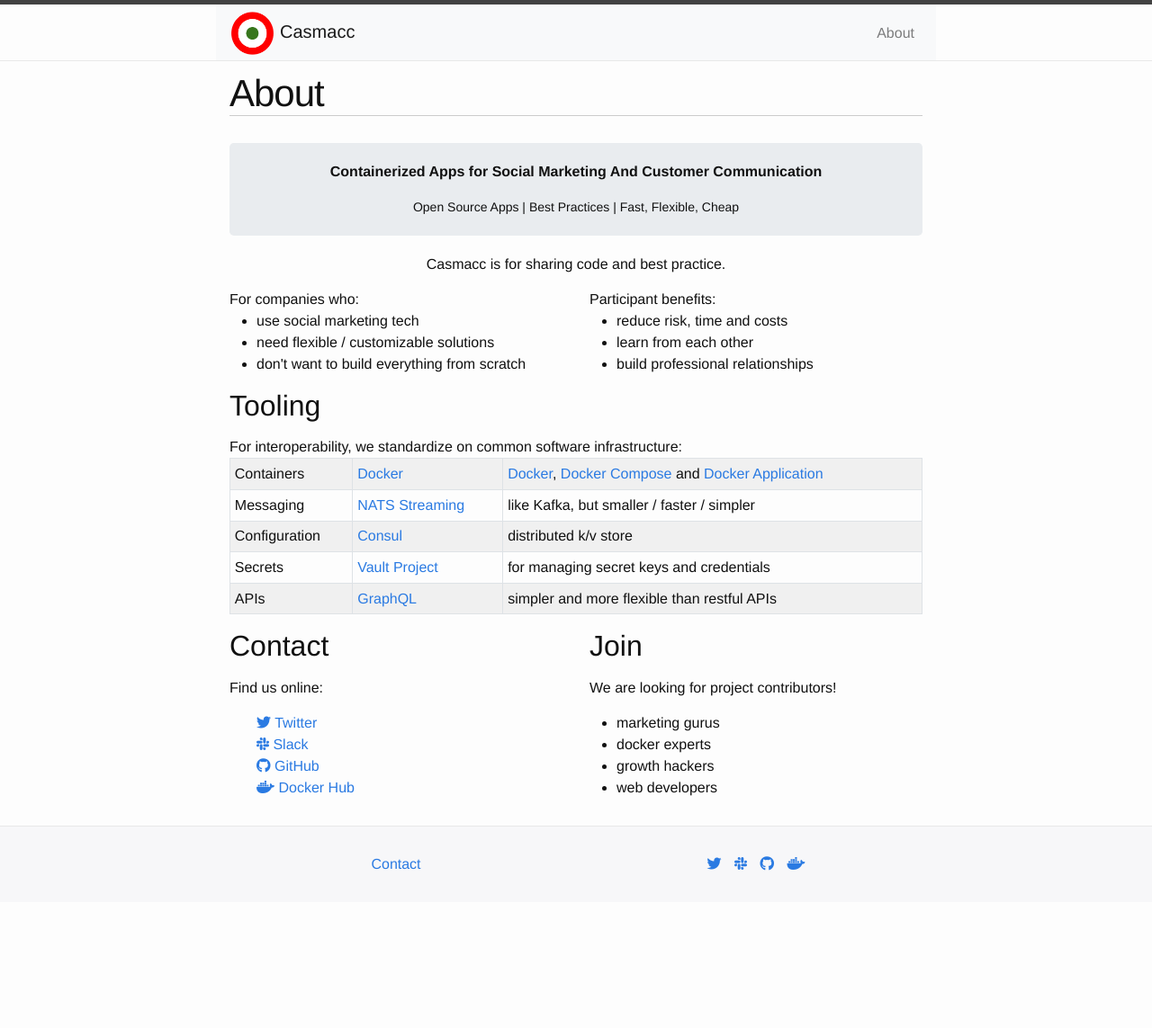
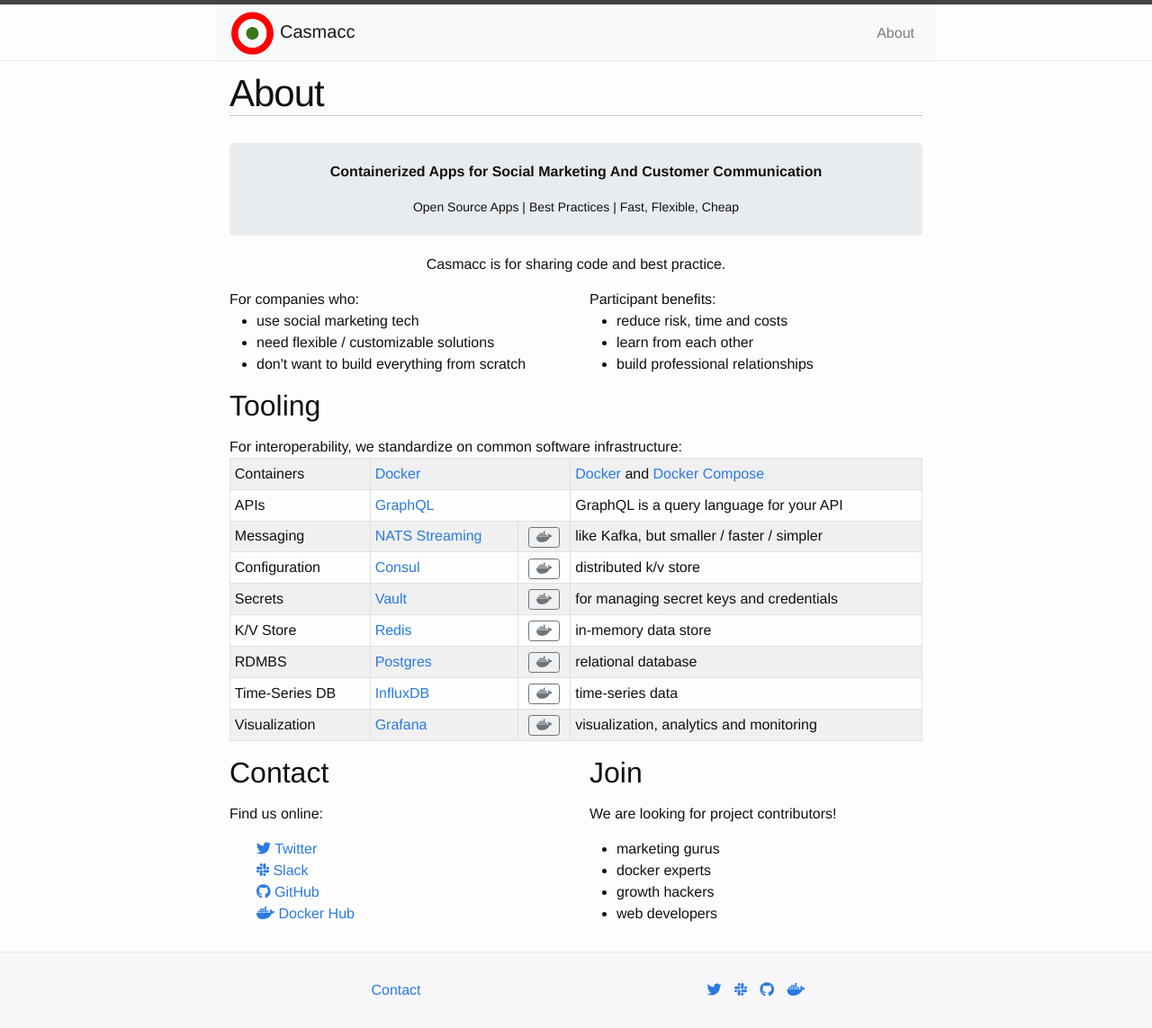
Before and after one commit to casmacc/website, a Jekyll site: the page built from docs/pages/about.html, in a window 1280 px wide. Shown: the whole page at 90% size. Built offline with Jekyll 4.4.1, drawn with Linux system fonts in a browser that asks for light colours; nearby versions of some CDN libraries; before the commit the page ends 1003 px from its top, so only the background shows below that.

```diff
--- a/docs/pages/about.html
+++ b/docs/pages/about.html
@@ -5,6 +5,10 @@
 permalink: /about/
 navigation_weight: 10
 ---
+
+<style>
+  .btn-sm { padding-top: 0; padding-bottom: 0}
+</style>
 
 <div class='jumbotron text-center' style="margin-bottom: 20px; padding: 20px;">
   <p>
@@ -46,53 +50,147 @@
 
 For interoperability, we standardize on common software infrastructure:
 <table class='table table-sm'>
+
   <tr>
     <td>Containers</td>
-    <td>
+    <td colspan=2>
       <a href="https://docker.com">Docker</a>
     </td>
     <td>
-      <a href="https://www.docker.com/">Docker</a>,
-      <a href="https://docs.docker.com/compose/">Docker Compose</a> and
-      <a href="https://blog.docker.com/2018/07/making-application-collaboration-easier-docker-application-packages/">Docker Application</a>
+      <a href="https://www.docker.com/">Docker</a> and
+      <a href="https://docs.docker.com/compose/">Docker Compose</a>
     </td>
   </tr>
+
+  <tr>
+    <td>APIs</td>
+    <td colspan=2>
+      <a href="https://graphql.org/">GraphQL</a>
+    </td>
+    <td>
+      GraphQL is a query language for your API
+    </td>
+  </tr>
+
   <tr>
     <td>Messaging</td>
     <td>
       <a href="https://nats.io">NATS Streaming</a>
     </td>
+    <td align=center>
+      <a href="https://hub.docker.com/_/nats-streaming/" target="_blank">
+        <button type="button" class="btn btn-outline-secondary btn-sm">
+          <i class='fab fa-docker'></i>
+        </button>
+      </a>
+    </td>
     <td>
       like Kafka, but smaller / faster / simpler
     </td>
   </tr>
+
   <tr>
     <td>Configuration</td>
     <td>
       <a href="https://www.consul.io/">Consul</a>
     </td>
+    <td align=center>
+      <a href="https://hub.docker.com/_/consul/" target="_blank">
+        <button type="button" class="btn btn-outline-secondary btn-sm">
+          <i class='fab fa-docker'></i>
+        </button>
+      </a>
+    </td>
     <td>
       distributed k/v store
     </td>
   </tr>
+
   <tr>
     <td>Secrets</td>
     <td>
-      <a href="https://www.vaultproject.io/">Vault Project</a>
+      <a href="https://www.vaultproject.io/">Vault</a>
+    </td>
+    <td align=center>
+      <a href="https://hub.docker.com/_/vault/" target="_blank">
+        <button type="button" class="btn btn-outline-secondary btn-sm">
+          <i class='fab fa-docker'></i>
+        </button>
+      </a>
     </td>
     <td>
       for managing secret keys and credentials
     </td>
   </tr>
+
   <tr>
-    <td>APIs</td>
+    <td>K/V Store</td>
     <td>
-      <a href="https://graphql.org/">GraphQL</a>
+      <a href="https://redis.io/">Redis</a>
+    </td>
+    <td align=center>
+      <a href="https://hub.docker.com/_/redis/" target="_blank">
+        <button type="button" class="btn btn-outline-secondary btn-sm">
+          <i class='fab fa-docker'></i>
+        </button>
+      </a>
     </td>
     <td>
-      simpler and more flexible than restful APIs
+      in-memory data store
     </td>
   </tr>
+
+  <tr>
+    <td>RDMBS</td>
+    <td>
+      <a href="https://www.postgresql.org/">Postgres</a>
+    </td>
+    <td align=center>
+      <a href="https://hub.docker.com/_/postgres/" target="_blank">
+        <button type="button" class="btn btn-outline-secondary btn-sm">
+          <i class='fab fa-docker'></i>
+        </button>
+      </a>
+    </td>
+    <td>
+      relational database
+    </td>
+  </tr>
+
+  <tr>
+    <td>Time-Series DB</td>
+    <td>
+      <a href="https://www.influxdata.com/">InfluxDB</a>
+    </td>
+    <td align=center>
+      <a href="https://hub.docker.com/_/influx/" target="_blank">
+        <button type="button" class="btn btn-outline-secondary btn-sm">
+          <i class='fab fa-docker'></i>
+        </button>
+      </a>
+    </td>
+    <td>
+      time-series data
+    </td>
+  </tr>
+
+  <tr>
+    <td>Visualization</td>
+    <td>
+      <a href="https://grafana.com/">Grafana</a>
+    </td>
+    <td align=center>
+      <a href="https://hub.docker.com/grafana/grafana/" target="_blank">
+        <button type="button" class="btn btn-outline-secondary btn-sm">
+          <i class='fab fa-docker'></i>
+        </button>
+      </a>
+    </td>
+    <td>
+      visualization, analytics and monitoring
+    </td>
+  </tr>
+
 </table>
 
 <div class='row'>
```
Also changed, not shown: docs/index.html (+19 -0 lines).
